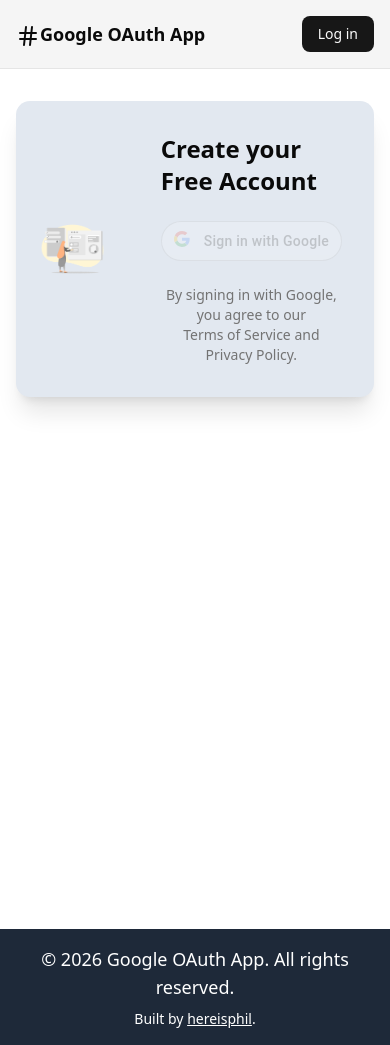
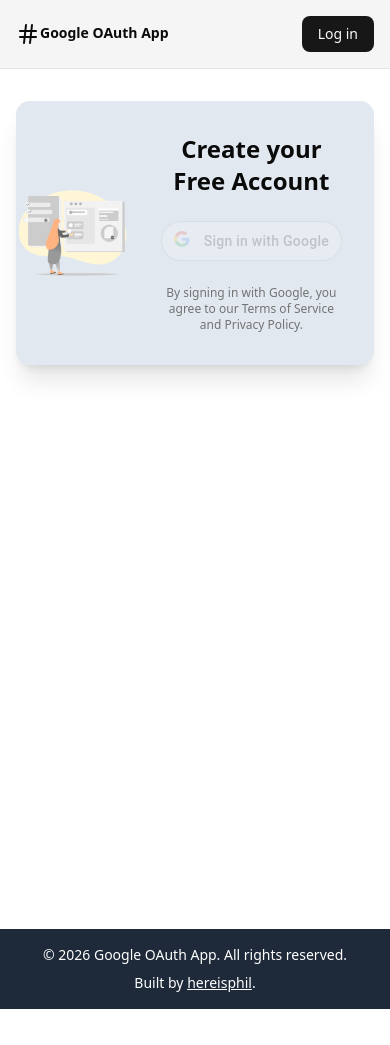
Before and after one commit to hereisphil/google-oauth-app, a React (Vite) app in the folder client/: page /login in a window 390 px wide. After the commit the page ends 1009 px from the top, so only its background shows below. Built offline with nearby package versions, Linux system fonts and the light colour scheme; no server answers.

Commit message:
CLIENT: Small styles updates to Footer, Header, LoginPage, UserInfoPage, and button component

```diff
--- a/client/src/components/global/Footer.tsx
+++ b/client/src/components/global/Footer.tsx
@@ -1,7 +1,7 @@
 const Footer = () => {
     return (
         <footer className="bg-gray-800 text-white py-4 text-center">
-            <p>
+            <p className="text-sm md:text-lg">
                 &copy; {new Date().getFullYear()} Google OAuth App. All rights
                 reserved.
             </p>
--- a/client/src/components/global/Header.tsx
+++ b/client/src/components/global/Header.tsx
@@ -12,7 +12,7 @@ const Header = () => {
         <header className="flex justify-between items-center p-4 mb-4 border-b bg-accent">
             <Link
                 to="/"
-                className="font-bold text-lg md:text-xl hover:underline"
+                className="font-bold text-sm md:text-xl hover:underline"
             >
                 <Hash className="inline-block" />
                 Google OAuth App
--- a/client/src/components/ui/button.tsx
+++ b/client/src/components/ui/button.tsx
@@ -23,7 +23,7 @@ const buttonVariants = cva(
             size: {
                 default: "h-9 px-4 py-2 has-[>svg]:px-3",
                 xs: "h-6 gap-1 rounded-md px-2 text-xs has-[>svg]:px-1.5 [&_svg:not([class*='size-'])]:size-3",
-                sm: "h-8 rounded-md gap-1.5 px-3 has-[>svg]:px-2.5",
+                sm: "h-6 md:h-8 rounded-md gap-1 md:gap-1.5 px-2 md:px-3 has-[>svg]:px-2.5",
                 lg: "h-10 rounded-md px-6 has-[>svg]:px-4",
                 xl: "h-12 rounded-md px-8 has-[>svg]:px-6 text-lg",
                 icon: "size-9",
@@ -63,4 +63,5 @@ function Button({
     );
 }
 
+// eslint-disable-next-line react-refresh/only-export-components
 export { Button, buttonVariants };
--- a/client/src/pages/LoginPage.tsx
+++ b/client/src/pages/LoginPage.tsx
@@ -49,7 +49,7 @@ export function LoginPage() {
     return (
         <main className="flex flex-col items-center justify-start gap-4">
             <div className="flex items-stretch bg-slate-200 rounded-xl shadow-xl overflow-hidden w-full max-w-5xl">
-                <div className="p-6 flex-1 flex items-center justify-center">
+                <div className="md:p-6 flex-1 flex items-center justify-center">
                     <img
                         src={illustration}
                         alt="illustration"
@@ -57,7 +57,7 @@ export function LoginPage() {
                     />
                 </div>
                 <div className="p-8 flex-1 flex flex-col justify-center items-center gap-6">
-                    <h2 className="font-bold text-2xl">
+                    <h2 className="font-bold text-2xl md:text-4xl text-center">
                         Create your Free Account
                     </h2>
                     <Button
@@ -104,9 +104,9 @@ export function LoginPage() {
                             </span>
                         </div>
                     </Button>
-                    <p className="text-sm text-muted-foreground text-center">
-                        By signing in with Google, you agree to our
-                        <br /> Terms of Service and Privacy Policy.
+                    <p className="text-xs md:text-sm text-muted-foreground text-center">
+                        By signing in with Google, you agree to our Terms of
+                        Service and Privacy Policy.
                     </p>
                 </div>
             </div>
--- a/client/src/pages/UserInfoPage.tsx
+++ b/client/src/pages/UserInfoPage.tsx
@@ -1,6 +1,5 @@
 import GDrivePicker from "@/components/google/GDrivePicker";
 import { Button } from "@/components/ui/button";
-import logout from "@/utils/logout";
 import { useState } from "react";
 import { useToken } from "../utils/useToken";
 
@@ -10,27 +9,22 @@ export function UserInfoPage() {
     const [showPicker, setShowPicker] = useState(false);
 
     return (
-        <main style={{ padding: "2rem" }}>
-            <h1>User Info</h1>
-
-            <pre style={{ marginTop: "1rem" }}>
-                {JSON.stringify(user, null, 2)}
-            </pre>
+        <main className="flex flex-col items-center gap-8">
+            <h1 className="font-bold text-3xl underline underline-offset-4">
+                User Info
+            </h1>
 
             {showPicker ? (
                 <GDrivePicker oauthToken={user?.accessToken || ""} />
             ) : (
-                <Button
-                    style={{ marginTop: "1rem" }}
-                    onClick={() => setShowPicker(!showPicker)}
-                >
+                <Button onClick={() => setShowPicker(!showPicker)}>
                     Show Google Drive Picker
                 </Button>
             )}
 
-            <Button style={{ marginTop: "1rem" }} onClick={logout}>
-                Log out
-            </Button>
+            <pre className="mt-2 bg-accent border-2 shadow-2xl rounded-2xl p-4 overflow-auto max-w-300">
+                {JSON.stringify(user, null, 2)}
+            </pre>
         </main>
     );
 }
```
